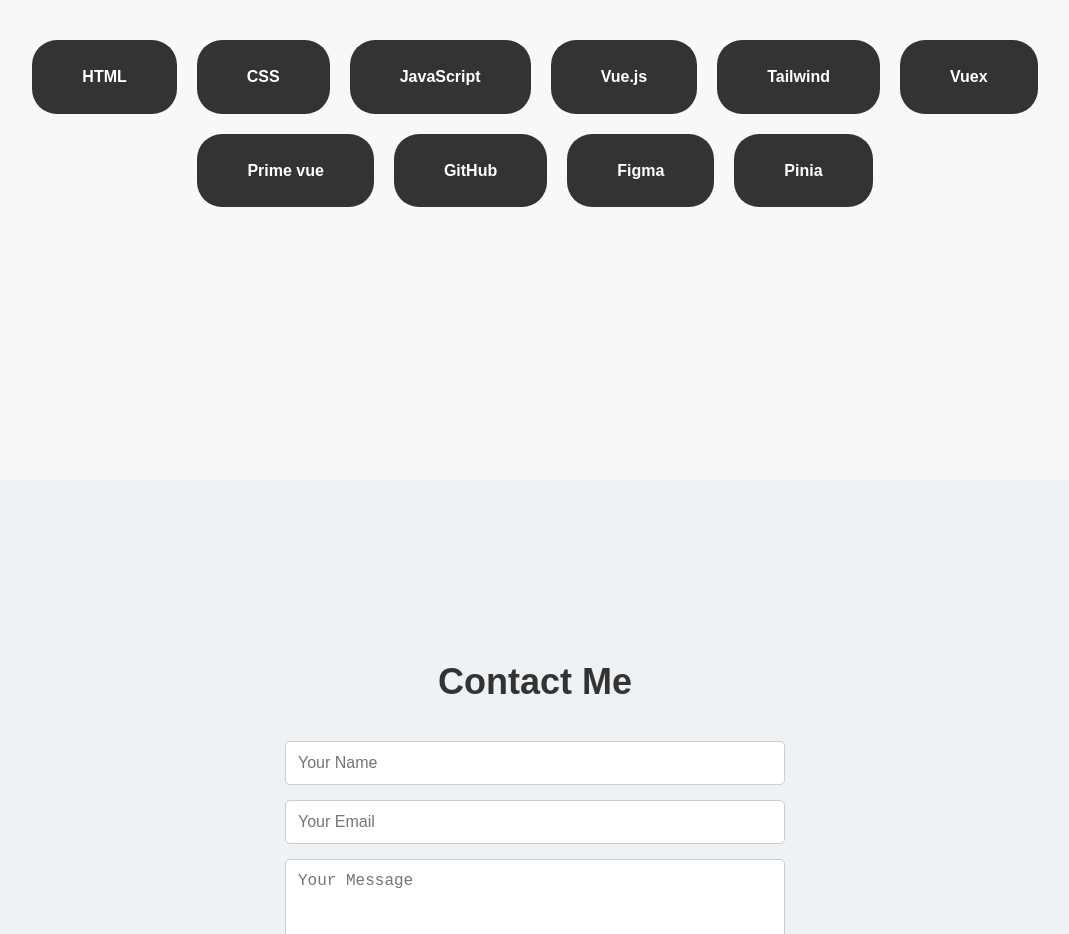
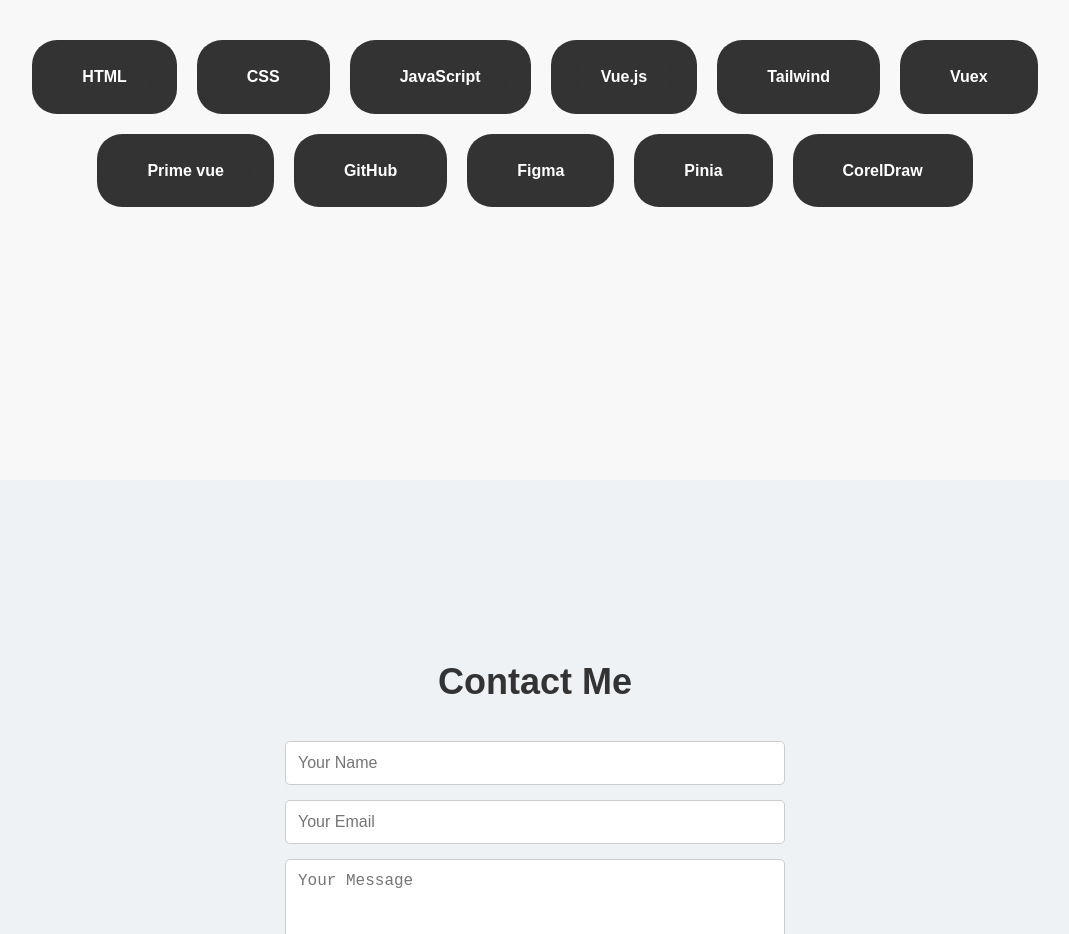
Before and after one commit to Oybekov-dev/oybekov-portfolio, a Vue app: page / in a window 1280 px wide. Shown: the part 1920-2854 px from the top of the page, without its empty margins (105-1174 px from the left). Built offline with nearby package versions, Linux system fonts and the light colour scheme.

Commit message:
add skill

```diff
--- a/src/components/Skills.vue
+++ b/src/components/Skills.vue
@@ -32,6 +32,9 @@
         </li>
         <li>
           <a href="https://pinia.vuejs.org/" target="_blank">Pinia</a>
+        </li>
+        <li>
+          <a href="https://pinia.vuejs.org/" target="_blank">CorelDraw</a>
         </li>
       </ul>
     </div>
```
